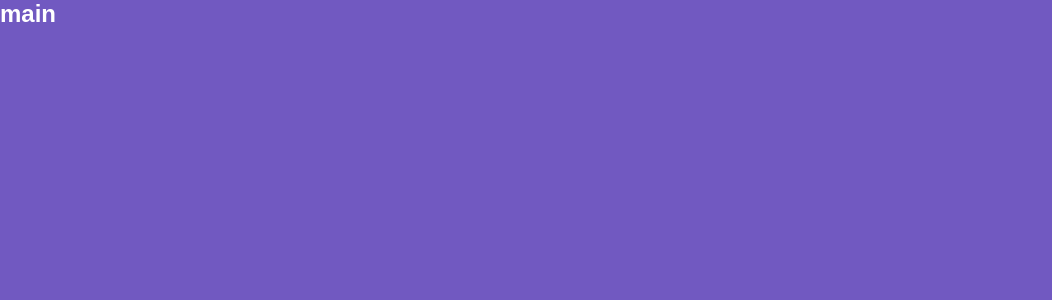
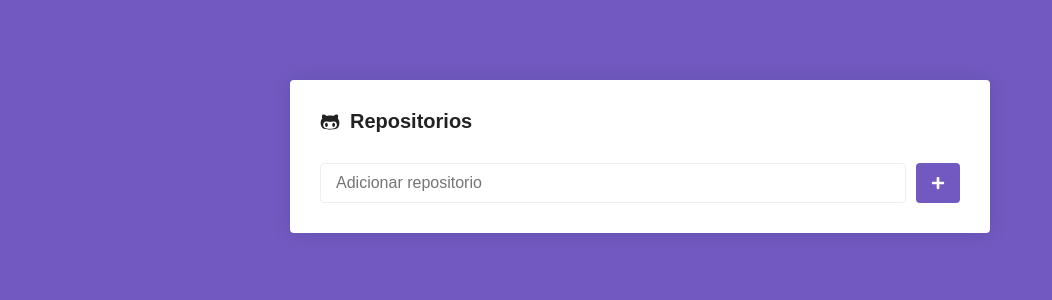
Before and after one commit to Andre-Eduardo/my-app, a React (Create React App) app: page / in a window 1280 px wide. Shown: the top 300 px of the page, without its empty margins (0-1052 px from the left). Built offline with nearby package versions, Linux system fonts and the light colour scheme.

Commit message:
add config style main  page

```diff
--- a/src/pages/Main/index.js
+++ b/src/pages/Main/index.js
@@ -1,7 +1,20 @@
 import React from 'react';
-
-import { Title } from './styles';
+import { FaGithubAlt, FaPlus } from 'react-icons/fa';
+import { Container, Form, SubmitButton } from './styles';
 
 export default function Main() {
-  return <Title>main</Title>;
+  return (
+    <Container>
+      <h1>
+        <FaGithubAlt />
+        Repositorios
+      </h1>
+      <Form onSubmit={() => {}}>
+        <input type="text" placeholder="Adicionar repositorio" />
+        <SubmitButton disable>
+          <FaPlus color="#fff" size={14} />
+        </SubmitButton>
+      </Form>
+    </Container>
+  );
 }
--- a/src/pages/Main/styles.js
+++ b/src/pages/Main/styles.js
@@ -1,6 +1,46 @@
 import styled from 'styled-components';
 
-export const Title = styled.h1`
-  font-size: 24px;
-  color: #fff;
+export const Container = styled.div`
+  max-width: 700px;
+  background: #fff;
+  border-radius: 4px;
+  box-shadow: 0 0 20px rgba(0, 0, 0, 0.1);
+  padding: 30px;
+  margin: 80px auto;
+  h1 {
+    font-size: 20px;
+    display: flex;
+    flex-direction: row;
+    align-items: center;
+
+    svg {
+      margin-right: 10px;
+    }
+  }
 `;
+export const Form = styled.form`
+  margin-top: 30px;
+  display: flex;
+  flex-direction: row;
+
+  input {
+    flex: 1;
+    border: 1px solid #eee;
+    padding: 10px 15px;
+    border-radius: 4px;
+    font-size: 16px;
+  }
+`;
+export const SubmitButton = styled.button.attrs({
+  type: 'submit',
+})`
+  background: #7159c1;
+  border: 0px;
+  padding: 0px 15px;
+  margin-left: 10px;
+  border-radius: 4px;
+
+  display: flex;
+  justify-content: center;
+  align-items: center;
+`;
```
